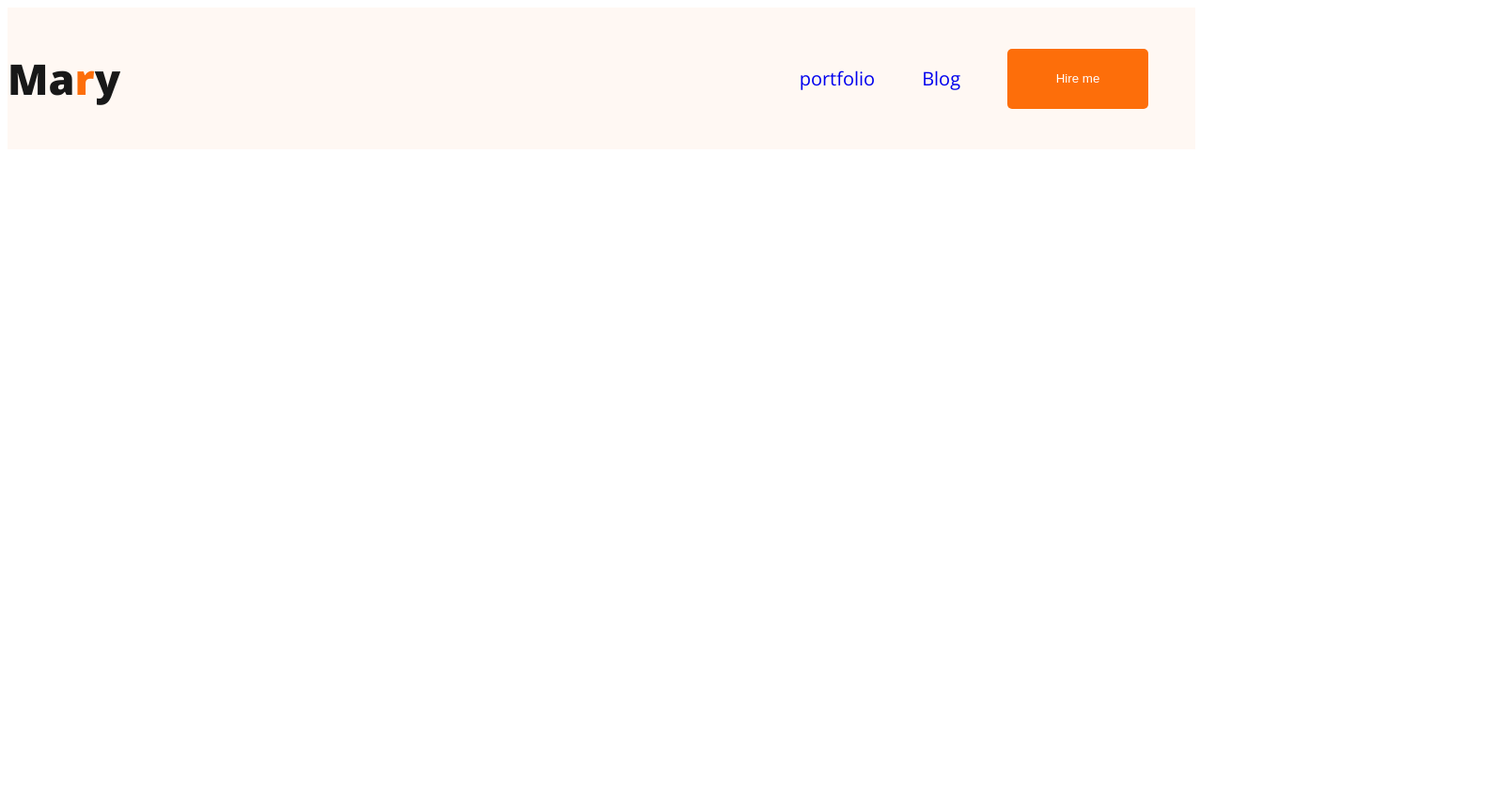
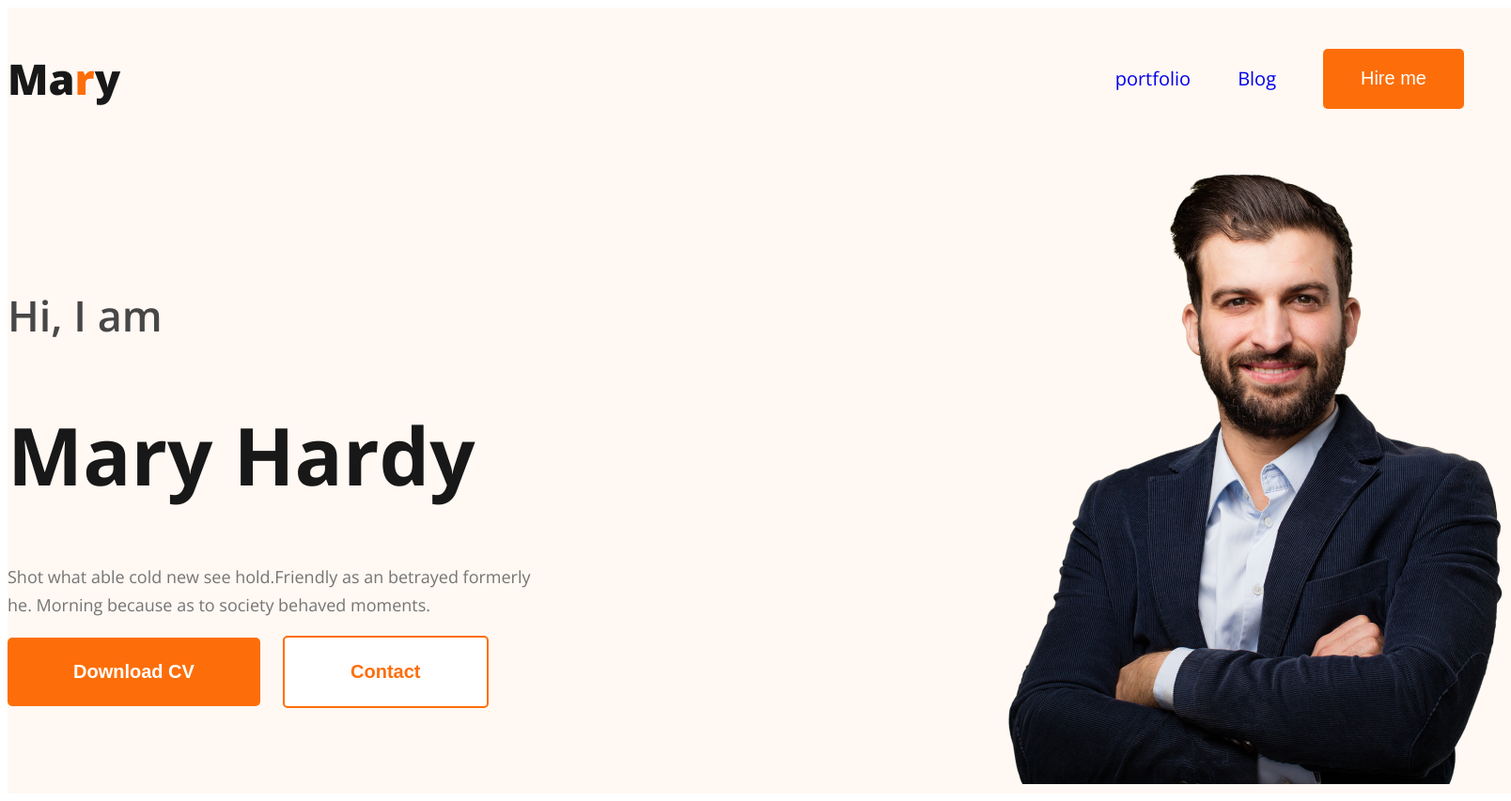
Before and after one commit to mdhanifbiswas27/portfolio-website, a plain HTML site: page index.html in a window 1280 px wide. Shown: the whole page at 94% size, 1608 px wide, since content can reach past the window. Before the commit the page ends 800 px from the top, so only its background shows below. Drawn offline with nearby package versions, Linux system fonts and the light colour scheme.

Commit message:
banner content adder

```diff
--- a/index.html
+++ b/index.html
@@ -20,7 +20,18 @@
                     <li> <button class="btn-primary nav-btn" >Hire me</button> </li>
                 </ul>
             </nav>
-
+            <div class="banner">
+                <div class="banner-left">
+                    <h4 class="banner-greeding">Hi, I  am</h4>
+                    <h1 class="banner-header">Mary Hardy</h1>
+                    <P>Shot what able cold new see hold.Friendly as an betrayed formerly he. Morning because as to society behaved moments.</P>
+                    <button class="btn-primary cv-btn">Download CV</button>
+                    <button class="btn-secondary">Contact</button>
+                </div>
+                <div class="banner-right">
+                    <img src="./images/hardy.png" alt="">
+                </div>
+            </div>
      </header>
 
      <main>
--- a/style/style.css
+++ b/style/style.css
@@ -6,6 +6,15 @@ body {
 .btn-primary {
     border-radius: 5px;
     background: #FD6E0A;
+}
+
+.cv-btn {
+    padding: 25px 70px;
+    font-size: 20px;
+    font-weight: 700;
+    color: white;
+    border: NO;
+    border: none;
 }
 
 /* nav style */
@@ -42,6 +51,7 @@ nav ul li a {
     height: 64px;
     flex-shrink: 0;
     color: white;
+    font-size: 20px;
 }
 
 nav h3 {
@@ -50,6 +60,55 @@ nav h3 {
     font-weight: 800;
 
 }
-.header{
+
+.header {
     background: #fff8f3;
+    width: 1600px;
+    height: 837px;
 }
+
+/* Banner design */
+.banner {
+    display: flex;
+    align-items: center;
+    justify-content: space-between;
+}
+
+
+.banner-right img {
+    width: 584px;
+    height: 676px;
+}
+
+.banner-greeding {
+    color: #474747;
+    font-size: 45px;
+    font-weight: 600;
+}
+
+.btn-secondary {
+    background-color: #ffff;
+    border: #FD6E0A solid 2px;
+    color: #FD6E0A;
+    border-radius: 5px;
+    font-size: 20px;
+    font-weight: 700;
+    padding: 25px 70px;
+    margin-left: 20PX;
+}
+
+.banner-header {
+    color: #181818;
+    font-size: 85px;
+    font-weight: 700;
+}
+
+.banner-left p {
+    display: flex;
+    width: 585px;
+    flex-direction: column;
+    color: #757575;
+    font-size: 18px;
+    font-weight: 400;
+    line-height: 30px;
+}
```
